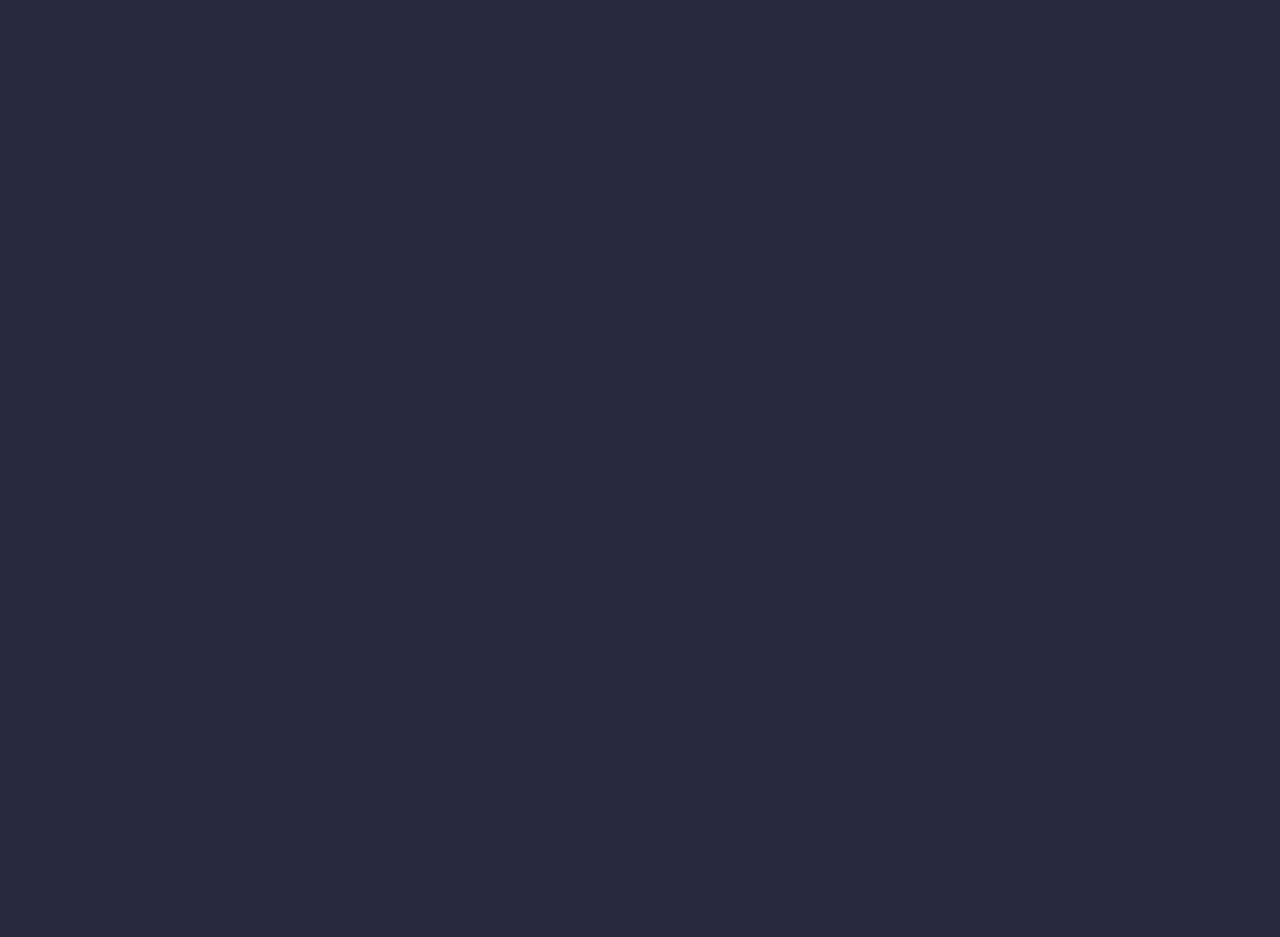
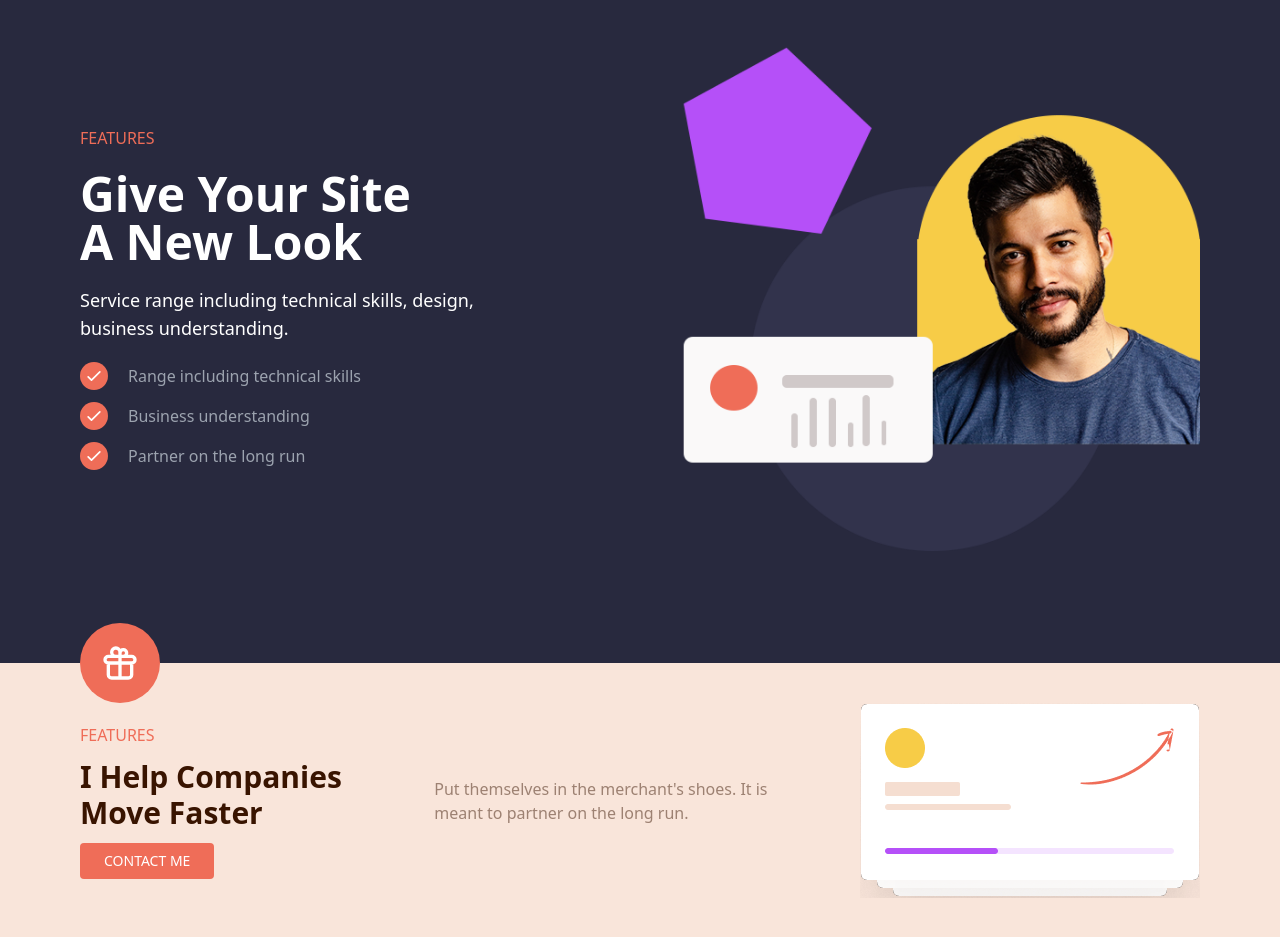
Before and after one commit to ahnafabir11/personal-portfolio-job-task, a React (Create React App) app: page / in a window 1280 px wide. Shown: the part 3360-4297 px from the top of the page. Before the commit the page ends 3293 px from the top, so only its background shows below. Built offline with nearby package versions, Linux system fonts and the light colour scheme.

Commit message:
Features section of home page complete

```diff
--- /dev/null
+++ b/src/components/Features.js
@@ -0,0 +1,67 @@
+import React from 'react';
+import topBannerImage from '../images/top-banner-image.png';
+import getStartedImage from '../images/block.png';
+import { CheckIcon } from '@heroicons/react/outline';
+import { GiftIcon } from '@heroicons/react/outline';
+
+const Features = () => {
+  return (
+    <section>
+      {/* main (top) part */}
+      <div className="container flex flex-col md:flex-row md:items-center gap-10 md:gap-20 py-16 lg:py-28">
+        <div className="flex-1 space-y-5">
+          <h6 className="text-[#EF6D58]">FEATURES</h6>
+          <h2 className="section-title-light">Give Your Site <br /> A New Look</h2>
+          <p className="text-lg">Service range including technical skills, design, <br /> business understanding.</p>
+          <div className="space-y-3">
+            <div className="flex items-center gap-5">
+              <div className="bg-[#EF6D58] rounded-full p-1">
+                <CheckIcon width="20" height="20" color="#fffff" />
+              </div>
+              <p className="text-gray-400">Range including technical skills</p>
+            </div>
+            <div className="flex items-center gap-5">
+              <div className="bg-[#EF6D58] rounded-full p-1">
+                <CheckIcon width="20" height="20" color="#fffff" />
+              </div>
+              <p className="text-gray-400">Business understanding</p>
+            </div>
+            <div className="flex items-center gap-5">
+              <div className="bg-[#EF6D58] rounded-full p-1">
+                <CheckIcon width="20" height="20" color="#fffff" />
+              </div>
+              <p className="text-gray-400">Partner on the long run</p>
+            </div>
+          </div>
+        </div>
+
+        <div className="flex-1">
+          <img src={topBannerImage} alt="" />
+        </div>
+      </div>
+
+      {/* get started part */}
+      <div className="bg-[#F9E5DA]">
+        <div className="container">
+          <div className="flex flex-col md:flex-row md:items-center justify-between gap-10 py-10 relative">
+            <div className="space-y-3">
+              <h6 className="text-[#EF6D58]">FEATURES</h6>
+              <h2 className="section-title-dark text-3xl">I Help Companies <br /> Move Faster</h2>
+              <button className="filled-btn">CONTACT ME</button>
+            </div>
+
+            <p className="text-[#3914007a]">Put themselves in the merchant's shoes. It is <br /> meant to partner on the long run.</p>
+
+            <img src={getStartedImage} alt="" />
+
+            <div className="bg-[#EF6D58] rounded-full inline-block p-5 absolute -top-10 left-0">
+              <GiftIcon width="40" height="40" color="#fffff" />
+            </div>
+          </div>
+        </div>
+      </div>
+    </section>
+  );
+};
+
+export default Features;
--- a/src/pages/Home/Home.js
+++ b/src/pages/Home/Home.js
@@ -3,6 +3,7 @@ import TopBanner from '../../components/TopBanner';
 import Services from '../../components/Services';
 import Portfolio from '../../components/Portfolio';
 import About from '../../components/About';
+import Features from '../../components/Features';
 
 const Home = () => {
   return (
@@ -11,8 +12,8 @@ const Home = () => {
       <Services />
       <Portfolio />
       <About />
+      <Features />
 
-      {/* features */}
       {/* testimonials */}
       {/* faq */}
       {/* our blog */}
```
Also changed, not shown: src/images/block.png (added).
